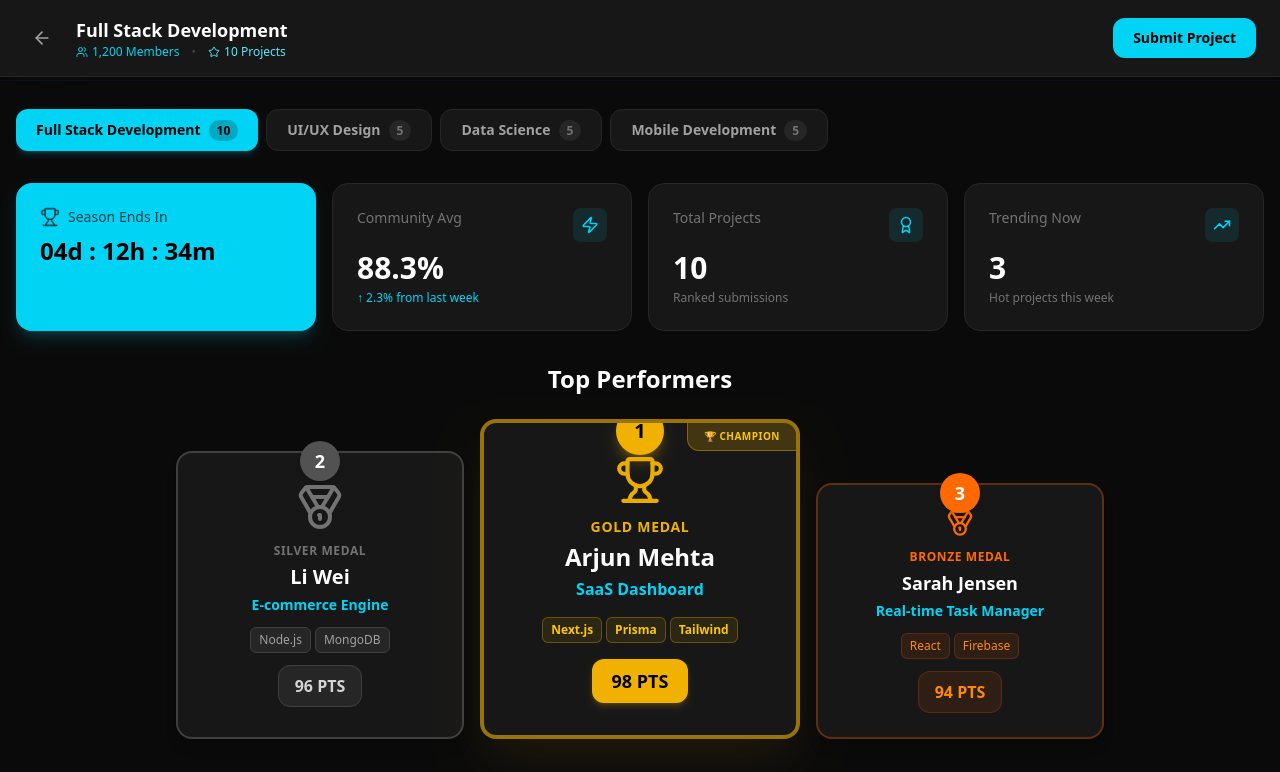
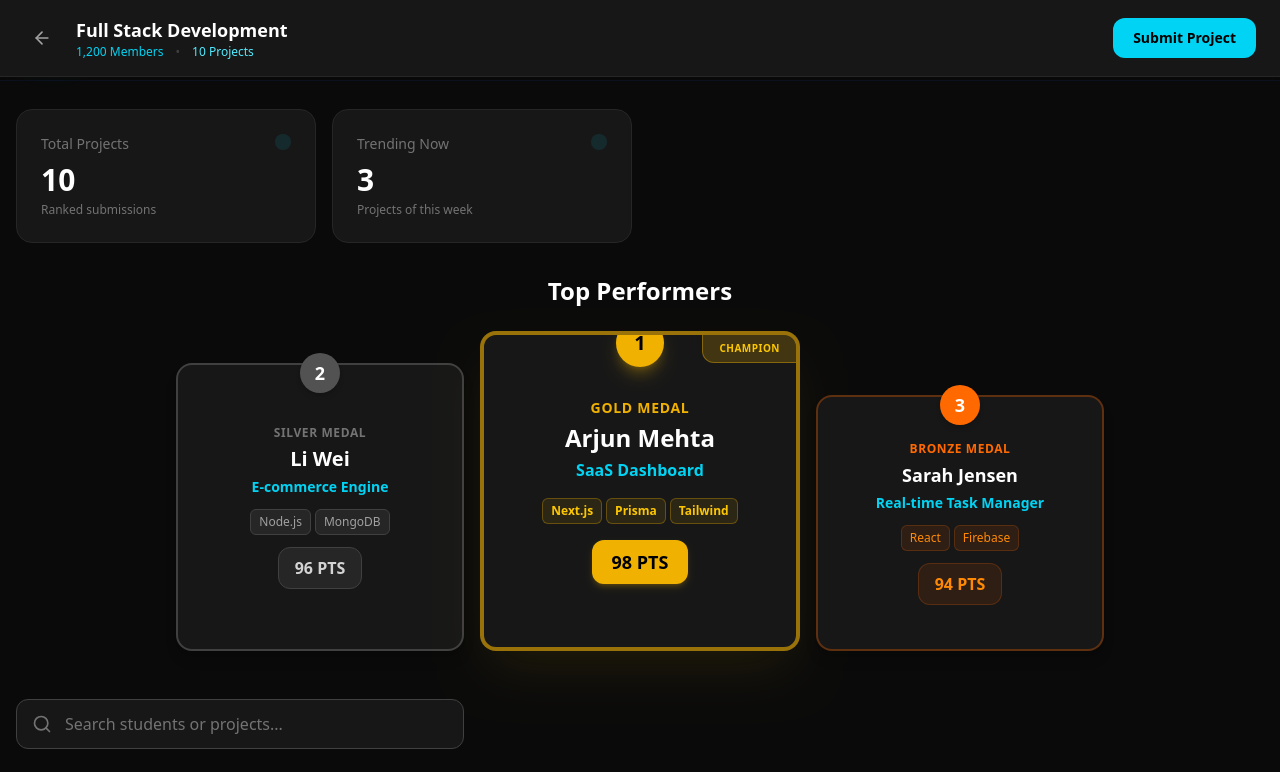
Before and after one commit to RZcodes01/Frontend, a React (Vite) app: page /leaderboard in a window 1280 px wide. Shown: the top 772 px of the page. Built offline with nearby package versions, Linux system fonts and the light colour scheme; sample sign-in values are in the browser's storage.

Commit message:
changed certain pages

```diff
--- a/src/components/TrendingCommunities.jsx
+++ b/src/components/TrendingCommunities.jsx
@@ -10,7 +10,6 @@ const TrendingCommunities = () => {
 
   return (
     <section className="bg-[#0a0a0c] text-white py-20 relative overflow-hidden">
-      {/* Background Glow Effect to match Hero */}
       <div className="absolute top-0 left-1/4 w-96 h-96 bg-cyan-500/10 rounded-full blur-[120px] pointer-events-none"></div>
 
       <div className="max-w-6xl mx-auto px-6 relative z-10">
@@ -42,9 +41,6 @@ const TrendingCommunities = () => {
 
               <div className="flex items-center justify-between mt-6 pt-6 border-t border-gray-800">
                 <span className="text-gray-400 text-sm">{item.members} members</span>
-                <button className="bg-[#1a1a1e] hover:bg-cyan-500 text-white px-4 py-2 rounded-lg text-sm font-semibold transition-all">
-                  Join Now
-                </button>
               </div>
             </div>
           ))}
--- a/src/pages/Community.jsx
+++ b/src/pages/Community.jsx
@@ -58,7 +58,7 @@ export default function Community() {
         {/* Header */}
         <div className="text-center mb-16">
           <span className="inline-flex items-center gap-2 px-4 py-1 mb-4 text-sm rounded-full bg-cyan-400/10 border border-cyan-400/30 text-cyan-400">
-            👥 Join Active Communities
+             Join Active Communities
           </span>
           <h2 className="text-4xl md:text-5xl font-bold text-white mb-4">
             Find Your{" "}
@@ -101,12 +101,6 @@ export default function Community() {
                 key={community._id}
                 className={`group relative bg-neutral-900 border ${borderColor} rounded-3xl p-6 hover:bg-neutral-800 hover:border-cyan-400/60 transition duration-300 transform hover:-translate-y-2 cursor-pointer`}
               >
-                {/* Icon */}
-                <div
-                  className={`w-16 h-16 mb-4 rounded-2xl bg-gradient-to-br ${color} flex items-center justify-center text-3xl shadow-lg shadow-cyan-500/10 group-hover:scale-110 transition`}
-                >
-                  {community.icon || "👥"}
-                </div>
 
                 {/* Community Name */}
                 <h3 className="text-2xl font-bold text-white mb-3">
--- a/src/pages/Leaderboard.jsx
+++ b/src/pages/Leaderboard.jsx
@@ -67,12 +67,12 @@ const Leaderboard = ({ communityName = "Full Stack Development", onViewProject,
             <h2 className="font-bold text-white text-lg">{selectedCommunity}</h2>
             <div className="flex items-center gap-3 text-xs">
               <span className="flex items-center gap-1 text-cyan-400 font-medium">
-                <Users size={12} />
+
                 <span>{(currentProjects.length * 120).toLocaleString()} Members</span>
               </span>
               <span className="text-neutral-700">•</span>
               <span className="flex items-center gap-1 text-cyan-300 font-medium">
-                <Star size={12} />
+
                 <span>{totalProjects} Projects</span>
               </span>
             </div>
@@ -84,56 +84,15 @@ const Leaderboard = ({ communityName = "Full Stack Development", onViewProject,
       </nav>
 
       <div className="max-w-7xl mx-auto px-4 mt-8">
-        {/* Community Tabs */}
-        <div className="mb-6 flex gap-2 overflow-x-auto pb-2 scrollbar-hide">
-          {Object.keys(communities).map((community) => (
-            <button
-              key={community}
-              onClick={() => setSelectedCommunity(community)}
-              className={`px-5 py-2.5 rounded-xl font-semibold text-sm whitespace-nowrap transition-all ${
-                selectedCommunity === community
-                  ? 'bg-cyan-400 text-black shadow-md shadow-cyan-500/20'
-                  : 'bg-neutral-900 text-neutral-400 hover:bg-neutral-800 hover:text-white border border-neutral-800'
-              }`}
-            >
-              {community}
-              <span className={`ml-2 px-2 py-0.5 rounded-full text-xs ${
-                selectedCommunity === community
-                  ? 'bg-black/20 text-black'
-                  : 'bg-neutral-800 text-neutral-500'
-              }`}>
-                {communities[community].length}
-              </span>
-            </button>
-          ))}
-        </div>
+
 
         {/* Header Stats */}
         <div className="grid grid-cols-1 md:grid-cols-4 gap-4 mb-8">
-          <div className="bg-cyan-400 p-6 rounded-2xl text-black shadow-lg shadow-cyan-500/20">
-            <div className="flex items-center gap-2 mb-2">
-              <Trophy size={20} className="text-black/60" />
-              <p className="text-black/70 text-sm font-medium">Season Ends In</p>
-            </div>
-            <p className="text-2xl font-bold">04d : 12h : 34m</p>
-          </div>
-
-          <div className="bg-neutral-900 p-6 rounded-2xl border border-neutral-800 hover:border-cyan-400/40 transition-colors">
-            <div className="flex justify-between items-start mb-2">
-              <p className="text-neutral-500 text-sm font-medium">Community Avg</p>
-              <div className="bg-cyan-400/10 p-2 rounded-lg">
-                <Zap size={18} className="text-cyan-400" />
-              </div>
-            </div>
-            <p className="text-3xl font-bold text-white">{avgScore}%</p>
-            <p className="text-xs text-cyan-400 font-medium mt-1">↑ 2.3% from last week</p>
-          </div>
 
           <div className="bg-neutral-900 p-6 rounded-2xl border border-neutral-800 hover:border-cyan-400/40 transition-colors">
             <div className="flex justify-between items-start mb-2">
               <p className="text-neutral-500 text-sm font-medium">Total Projects</p>
               <div className="bg-cyan-400/10 p-2 rounded-lg">
-                <Award size={18} className="text-cyan-400" />
               </div>
             </div>
             <p className="text-3xl font-bold text-white">{totalProjects}</p>
@@ -144,11 +103,10 @@ const Leaderboard = ({ communityName = "Full Stack Development", onViewProject,
             <div className="flex justify-between items-start mb-2">
               <p className="text-neutral-500 text-sm font-medium">Trending Now</p>
               <div className="bg-cyan-400/10 p-2 rounded-lg">
-                <TrendingUp size={18} className="text-cyan-400" />
               </div>
             </div>
             <p className="text-3xl font-bold text-white">{trendingCount}</p>
-            <p className="text-xs text-neutral-500 mt-1">Hot projects this week</p>
+            <p className="text-xs text-neutral-500 mt-1">Projects of this week</p>
           </div>
         </div>
 
@@ -162,7 +120,6 @@ const Leaderboard = ({ communityName = "Full Stack Development", onViewProject,
                 <div className="absolute -top-3 left-1/2 -translate-x-1/2 bg-neutral-600 text-white w-10 h-10 rounded-full flex items-center justify-center font-bold text-lg shadow-md">
                   2
                 </div>
-                <Medal className="mx-auto text-neutral-500 mb-3 group-hover:scale-110 transition-transform" size={48} />
                 <p className="text-neutral-500 font-bold text-xs uppercase tracking-wider mb-1">Silver Medal</p>
                 <h3 className="font-bold text-xl text-white mb-1">{currentProjects[1]?.student}</h3>
                 <p className="text-cyan-400 font-semibold text-sm mb-3">{currentProjects[1]?.title}</p>
@@ -181,12 +138,11 @@ const Leaderboard = ({ communityName = "Full Stack Development", onViewProject,
               {/* 1st Place */}
               <div className="w-full md:w-80 bg-neutral-900 border-4 border-yellow-500/60 rounded-2xl p-8 text-center shadow-2xl shadow-yellow-500/10 order-1 md:order-2 h-80 flex flex-col justify-center relative overflow-hidden group">
                 <div className="absolute top-0 right-0 bg-yellow-500/20 border-l border-b border-yellow-500/40 text-yellow-400 px-4 py-1.5 font-bold text-[10px] uppercase tracking-wider rounded-bl-xl">
-                  🏆 Champion
+                   Champion
                 </div>
                 <div className="absolute -top-4 left-1/2 -translate-x-1/2 bg-yellow-500 text-black w-12 h-12 rounded-full flex items-center justify-center font-black text-xl shadow-lg shadow-yellow-500/30">
                   1
                 </div>
-                <Trophy className="mx-auto text-yellow-500 mb-3 group-hover:scale-110 transition-transform animate-pulse" size={64} />
                 <p className="text-yellow-500 font-bold text-sm uppercase tracking-wider mb-1">Gold Medal</p>
                 <h3 className="font-black text-2xl text-white mb-1">{currentProjects[0]?.student}</h3>
                 <p className="text-cyan-400 font-bold text-base mb-4">{currentProjects[0]?.title}</p>
@@ -207,7 +163,6 @@ const Leaderboard = ({ communityName = "Full Stack Development", onViewProject,
                 <div className="absolute -top-3 left-1/2 -translate-x-1/2 bg-orange-500 text-white w-10 h-10 rounded-full flex items-center justify-center font-bold text-lg shadow-md">
                   3
                 </div>
-                <Medal className="mx-auto text-orange-500 mb-3 group-hover:scale-110 transition-transform" size={44} />
                 <p className="text-orange-500 font-bold text-xs uppercase tracking-wider mb-1">Bronze Medal</p>
                 <h3 className="font-bold text-lg text-white mb-1">{currentProjects[2]?.student}</h3>
                 <p className="text-cyan-400 font-semibold text-sm mb-3">{currentProjects[2]?.title}</p>
--- a/src/pages/SingleCommunity.jsx
+++ b/src/pages/SingleCommunity.jsx
@@ -47,7 +47,6 @@ export default function App() {
             <div className="max-w-6xl mx-auto px-6 py-12">
                 <div className="bg-neutral-900 rounded-2xl border border-neutral-800 p-8 mb-12">
                     <div className="flex items-center gap-3 mb-4">
-                        <Users className="w-8 h-8 text-cyan-400" />
                         <h2 className="text-3xl font-bold text-white">
                             {course?.name || ""}
                         </h2>
@@ -60,7 +59,7 @@ export default function App() {
                 {/* Syllabus Section */}
                 <div className="mb-12">
                     <div className="flex items-center gap-3 mb-6">
-                        <BookOpen className="w-8 h-8 text-cyan-400" />
+
                         <h2 className="text-3xl font-bold text-white">
                             Course Syllabus
                         </h2>
@@ -110,7 +109,6 @@ export default function App() {
                 {/* Pro Features Section */}
                 <div className="mb-8">
                     <div className="flex items-center gap-3 mb-6">
-                        <Crown className="w-8 h-8 text-cyan-400" />
                         <h2 className="text-3xl font-bold text-white">
                             Pro Features
                         </h2>
```
Also changed, not shown: src/components/LearningOptions.jsx (+0 -15 lines), src/pages/Project.jsx (+3 -15 lines), src/pages/StudentDashboard.jsx (+5 -5 lines).
